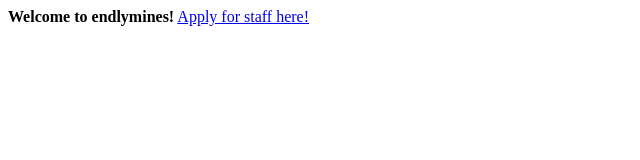
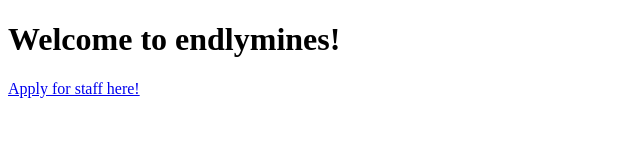
Before and after one commit to EndlyMines-hub/EndlyMines-Hub.github.io, a plain HTML site: page index.html in a window 1280 px wide. Shown: the whole page, without its empty margins (0-640 px from the left). Drawn offline with Linux system fonts and the light colour scheme.

Commit message:
Update index.html

```diff
--- a/index.html
+++ b/index.html
@@ -1,13 +1,10 @@
 <!DOCTYPE html>
+<body>
+<link rel="icon" href="file:///C:/Users/EndGa/Downloads/LogoMakr_4AjRpF.png">
+<title>Endlymines Hub</title>
 
-<head>
-    <meta charset="utf-8" />
-    <title>Endlymines</title>
-</head>
-<body>
 
-<b>Welcome to endlymines!</b>
-
+<h1>Welcome to endlymines!</h1>
 <a href="https://forms.gle/dYFDJ9madexeQQmr7">Apply for staff here!</a>
 </body>
 </html>
```
